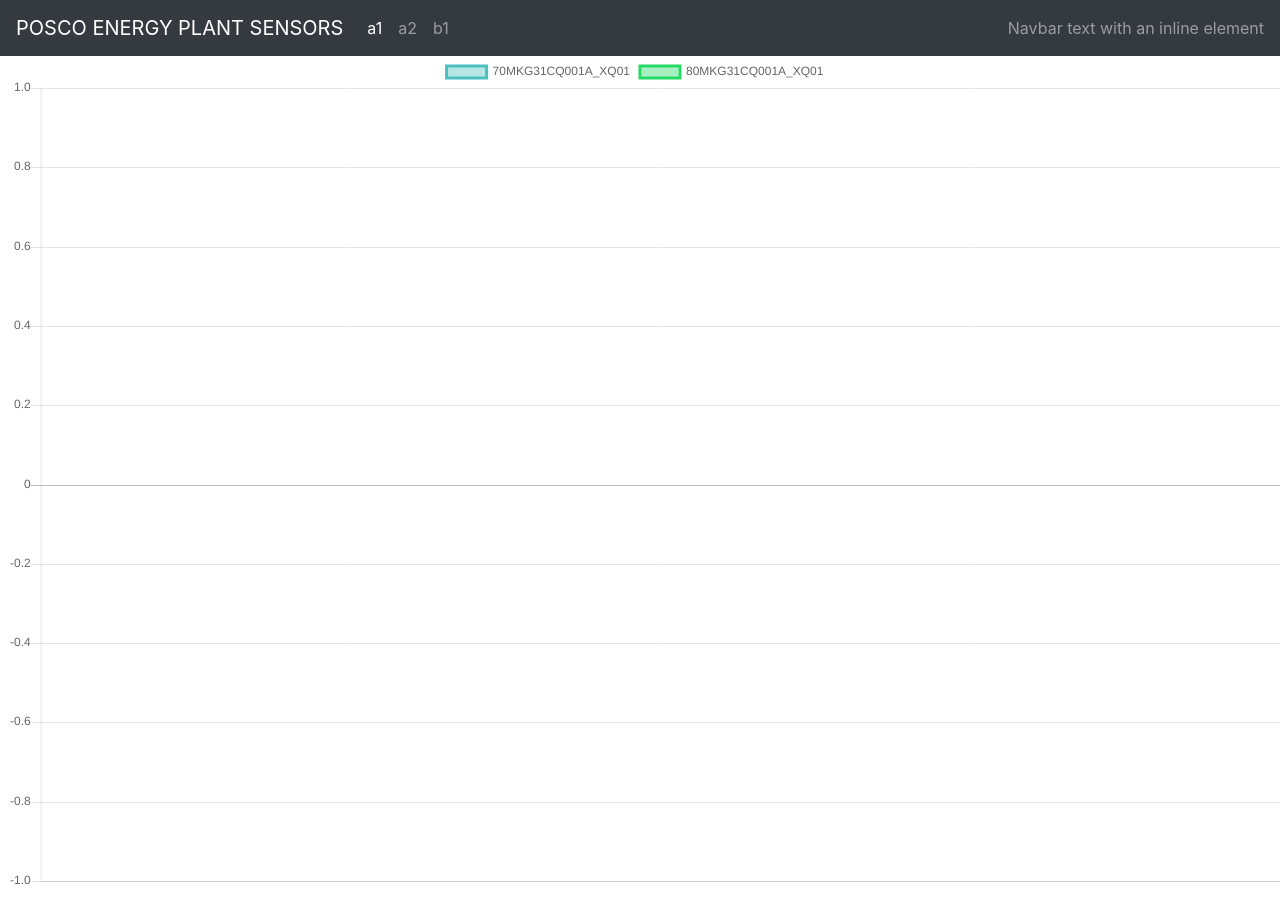
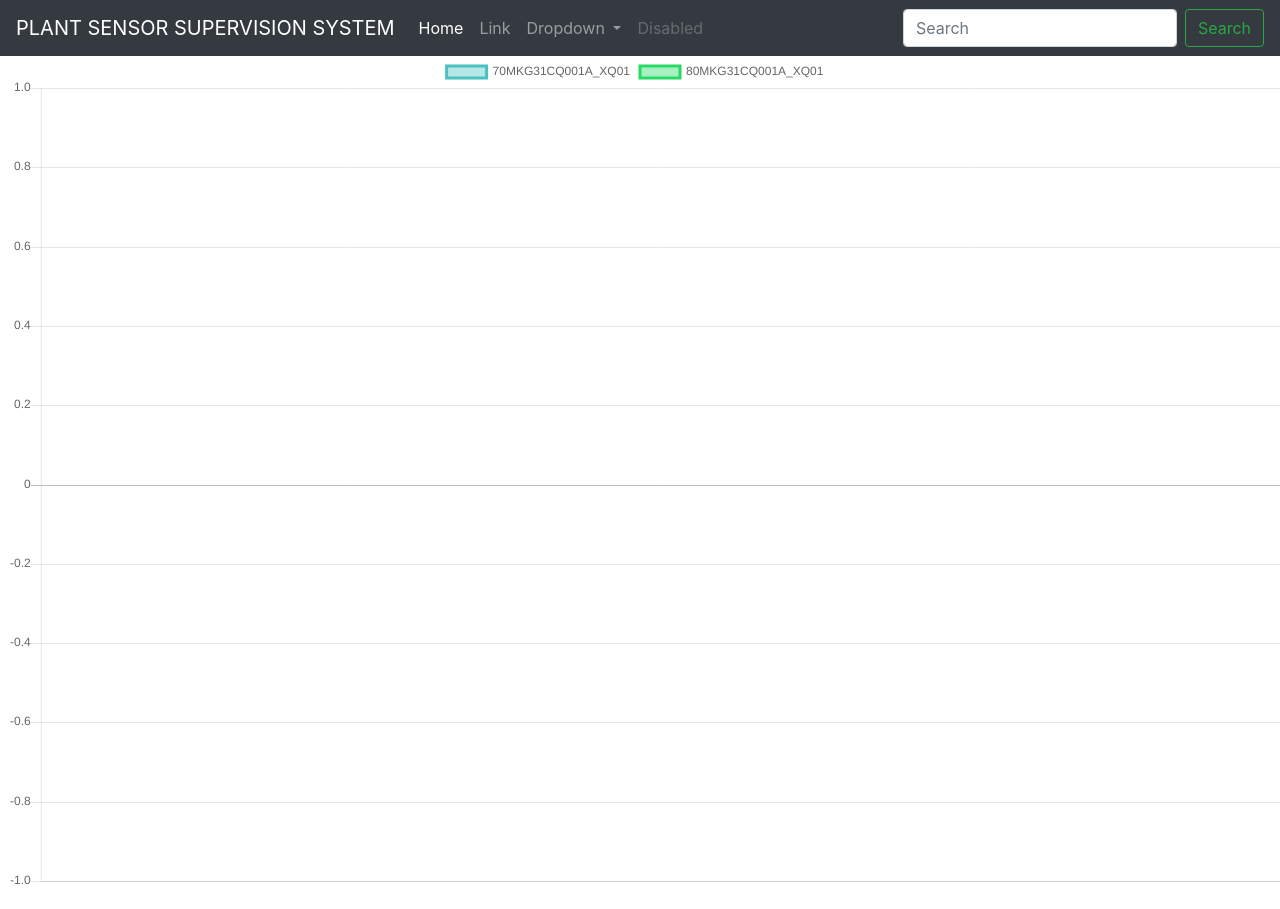
Before and after one commit to yoonsungkim87/osisoft_pi_system, a Python web app: template flask/templates/chart.html in a window 1280 px wide. Run offline with Jinja, Linux system fonts and the light colour scheme; the template is opened without the code that fills it, so the values that code supplies are empty; some libraries are stand-ins or nearby versions.

Commit message:
'arrangement'

```diff
--- a/flask/app.py
+++ b/flask/app.py
@@ -1,6 +1,5 @@
 from flask import Flask
 from flask import Markup
-from flask import Flask
 from flask import render_template
 app = Flask(__name__)
 
--- a/flask/templates/chart.html
+++ b/flask/templates/chart.html
@@ -2,36 +2,52 @@
 <html lang="en">
     <head>
         <meta charset="utf-8" />
-   <title>untitled </title>
+        <meta name="viewport" content="width=device-width, initial-scale=1, shrink-to-fit=no">
 
         <!-- import plugin script -->
-   <script src='static/Chart.js'></script>
+        <script src='static/js/Chart.js'></script>
 
+        <!-- Bootstrap CSS -->
         <link rel="stylesheet" href="https://maxcdn.bootstrapcdn.com/bootstrap/4.0.0/css/bootstrap.min.css" integrity="sha384-Gn5384xqQ1aoWXA+058RXPxPg6fy4IWvTNh0E263XmFcJlSAwiGgFAW/dAiS6JXm" crossorigin="anonymous">
-   <script src="https://maxcdn.bootstrapcdn.com/bootstrap/4.0.0/js/bootstrap.min.js" integrity="sha384-JZR6Spejh4U02d8jOt6vLEHfe/JQGiRRSQQxSfFWpi1MquVdAyjUar5+76PVCmYl" crossorigin="anonymous"></script>
+
+        <title>untitled </title>
 
     </head>
     <body>
+
         <nav class="navbar navbar-expand-lg navbar-dark bg-dark">
-      <a class="navbar-brand" href="#">POSCO ENERGY PLANT SENSORS</a>
-      <button class="navbar-toggler" type="button" data-toggle="collapse" data-target="#navbarText" aria-controls="navbarText" aria-expanded="false" aria-label="Toggle navigation">
+          <a class="navbar-brand" href="#">PLANT SENSOR SUPERVISION SYSTEM</a>
+          <button class="navbar-toggler" type="button" data-toggle="collapse" data-target="#navbarSupportedContent" aria-controls="navbarSupportedContent" aria-expanded="false" aria-label="Toggle navigation">
             <span class="navbar-toggler-icon"></span>
           </button>
-      <div class="collapse navbar-collapse" id="navbarText">
+
+          <div class="collapse navbar-collapse" id="navbarSupportedContent">
             <ul class="navbar-nav mr-auto">
               <li class="nav-item active">
-            <a class="nav-link" href="#">a1 <span class="sr-only">(current)</span></a>
+                <a class="nav-link" href="#">Home <span class="sr-only">(current)</span></a>
               </li>
               <li class="nav-item">
-            <a class="nav-link" href="#">a2</a>
+                <a class="nav-link" href="#">Link</a>
+              </li>
+              <li class="nav-item dropdown">
+                <a class="nav-link dropdown-toggle" href="#" id="navbarDropdown" role="button" data-toggle="dropdown" aria-haspopup="true" aria-expanded="false">
+                  Dropdown
+                </a>
+                <div class="dropdown-menu" aria-labelledby="navbarDropdown">
+                  <a class="dropdown-item" href="#">Action</a>
+                  <a class="dropdown-item" href="#">Another action</a>
+                  <div class="dropdown-divider"></div>
+                  <a class="dropdown-item" href="#">Something else here</a>
+                </div>
               </li>
               <li class="nav-item">
-            <a class="nav-link" href="#">b1</a>
+                <a class="nav-link disabled" href="#">Disabled</a>
               </li>
             </ul>
-        <span class="navbar-text">
-          Navbar text with an inline element
-        </span>
+            <form class="form-inline my-2 my-lg-0">
+              <input class="form-control mr-sm-2" type="search" placeholder="Search" aria-label="Search">
+              <button class="btn btn-outline-success my-2 my-sm-0" type="submit">Search</button>
+            </form>
           </div>
         </nav>
 
@@ -98,5 +114,11 @@ var myChart = new Chart(ctx, {
 
         </script>
 
+        <!-- Optional JavaScript -->
+        <!-- jQuery first, then Popper.js, then Bootstrap JS -->
+        <script src="https://code.jquery.com/jquery-3.2.1.slim.min.js" integrity="sha384-KJ3o2DKtIkvYIK3UENzmM7KCkRr/rE9/Qpg6aAZGJwFDMVNA/GpGFF93hXpG5KkN" crossorigin="anonymous"></script>
+        <script src="https://cdnjs.cloudflare.com/ajax/libs/popper.js/1.12.9/umd/popper.min.js" integrity="sha384-ApNbgh9B+Y1QKtv3Rn7W3mgPxhU9K/ScQsAP7hUibX39j7fakFPskvXusvfa0b4Q" crossorigin="anonymous"></script>
+        <script src="https://maxcdn.bootstrapcdn.com/bootstrap/4.0.0/js/bootstrap.min.js" integrity="sha384-JZR6Spejh4U02d8jOt6vLEHfe/JQGiRRSQQxSfFWpi1MquVdAyjUar5+76PVCmYl" crossorigin="anonymous"></script>
+
     </body>
 </html>
```
Also changed, not shown: cli_data_extractor.py (renamed from data_extractor.py), django/django-view.py (renamed from django-view.py), flask/static/js/Chart.js (renamed from flask/static/Chart.js). Lines whose indentation alone changed are shown as unchanged.
